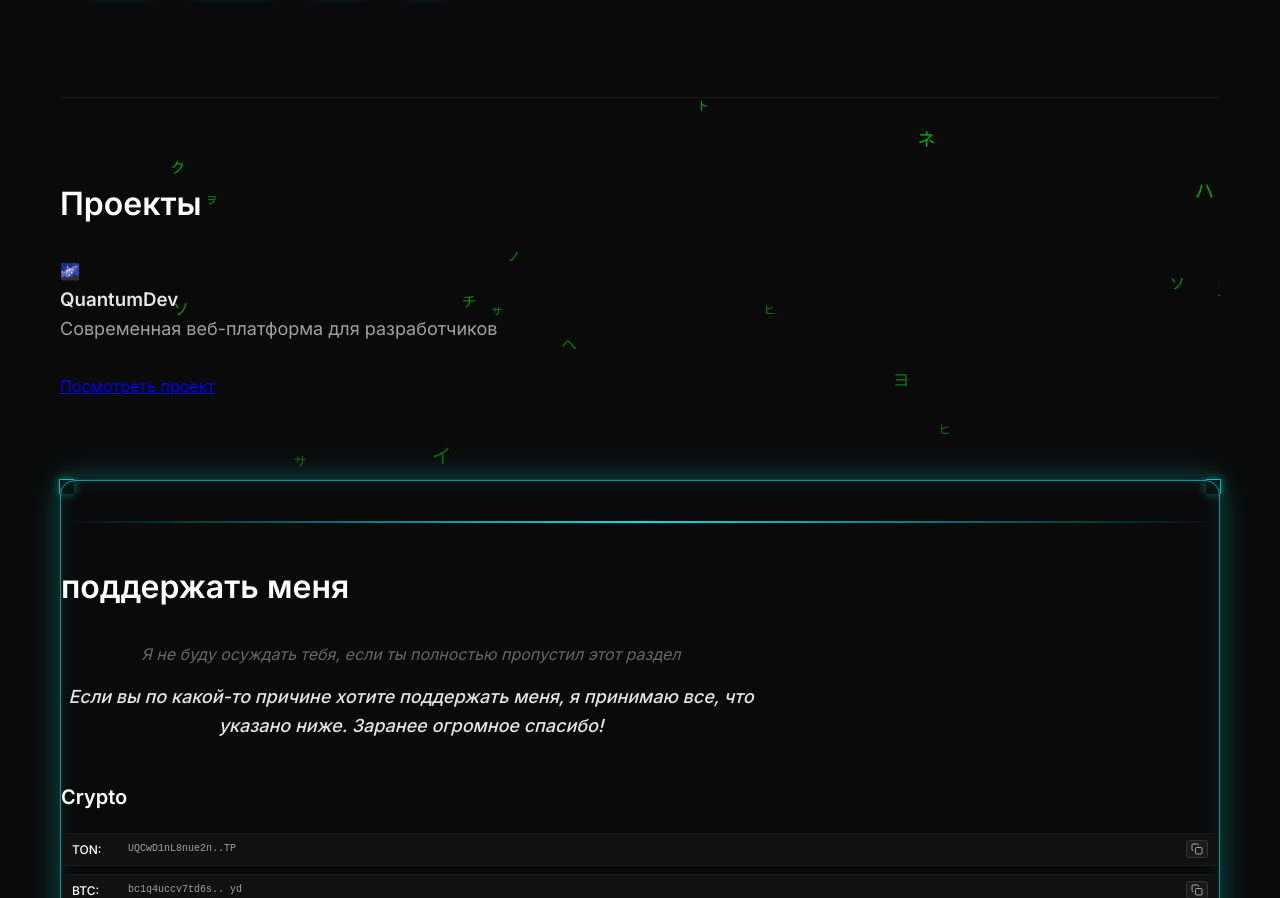
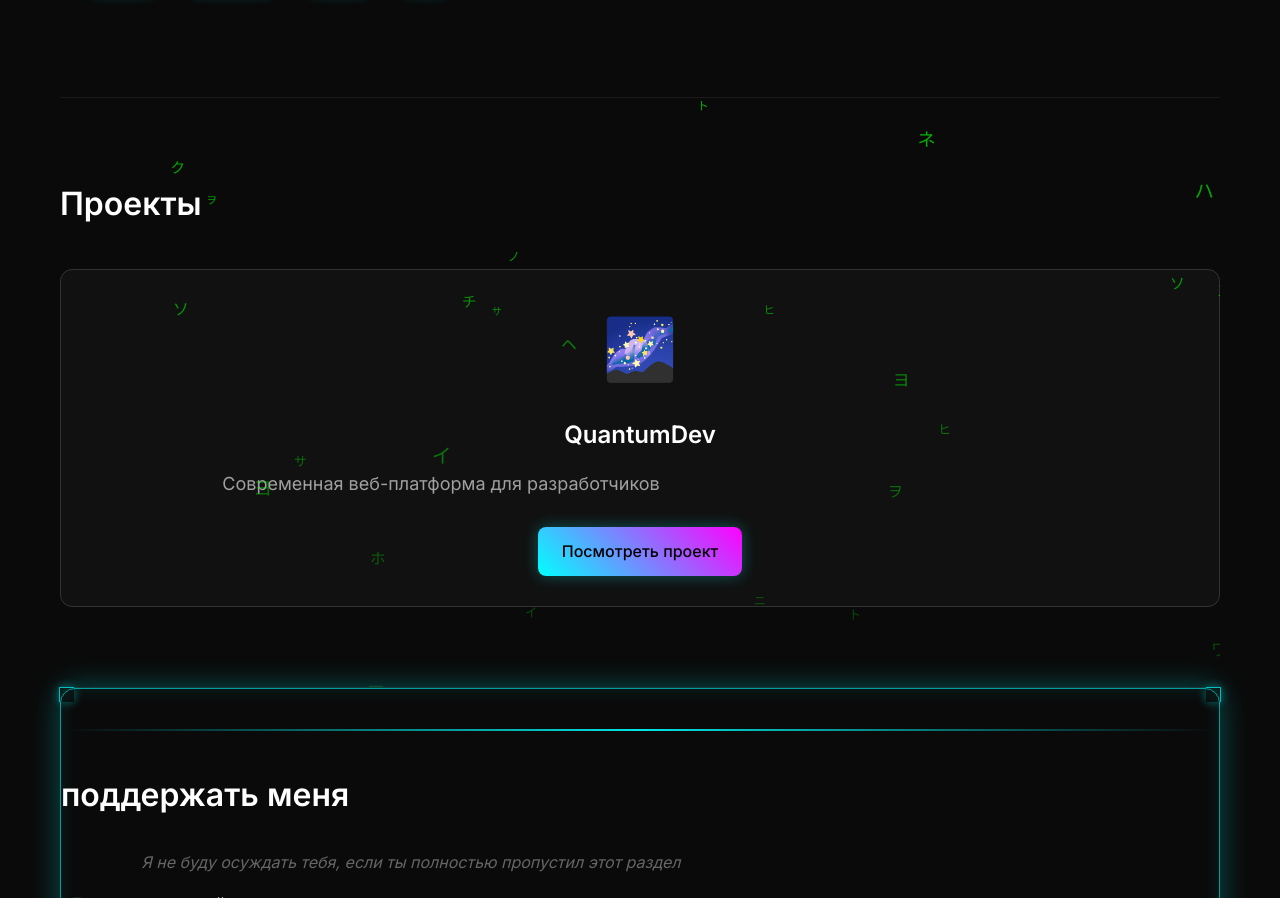
Before and after one commit to wenlixxq1/lovly.ru, a website: page index.html in a window 1280 px wide. Shown: the part 1830-2728 px from the top of the page. Drawn offline with nearby package versions, Linux system fonts and the light colour scheme; no server answers; animation ran at ten frames a second.

Commit message:
Update style.css

```diff
--- a/style.css
+++ b/style.css
@@ -530,30 +530,67 @@ body {
     border-color: #1a1a1a transparent transparent transparent;
 }
 
-/* Soon Section */
-.soon-container {
-    display: flex;
-    flex-direction: column;
-    align-items: center;
-    justify-content: center;
-    min-height: 300px;
-    text-align: center;
+/* Projects Section */
+.projects-grid {
+    display: grid;
+    grid-template-columns: repeat(auto-fit, minmax(300px, 1fr));
+    gap: 30px;
+    margin-top: 40px;
 }
 
-.soon-icon {
-    font-size: 120px;
-    margin-bottom: 30px;
-    opacity: 0.7;
+.project-card {
+    background: #111;
+    border: 1px solid #333;
+    border-radius: 12px;
+    padding: 30px;
+    text-align: center;
+    transition: all 0.3s ease;
+    position: relative;
+    overflow: hidden;
 }
 
-.soon-text {
-    font-size: 48px;
-    font-weight: 600;
-    color: #666;
-    letter-spacing: 4px;
+.project-card:hover {
+    transform: translateY(-5px);
+    border-color: #00ffff;
+    box-shadow: 0 10px 30px rgba(0, 255, 255, 0.2);
 }
 
+.project-icon {
+    font-size: 60px;
+    margin-bottom: 20px;
+    display: block;
+}
 
+.project-title {
+    color: #fff;
+    font-size: 24px;
+    font-weight: 600;
+    margin-bottom: 15px;
+}
+
+.project-description {
+    color: #a0a0a0;
+    font-size: 16px;
+    margin-bottom: 25px;
+    line-height: 1.5;
+}
+
+.project-link {
+    display: inline-block;
+    background: linear-gradient(45deg, #00ffff, #ff00ff);
+    color: #000;
+    text-decoration: none;
+    padding: 12px 24px;
+    border-radius: 8px;
+    font-weight: 500;
+    transition: all 0.3s ease;
+    box-shadow: 0 0 15px rgba(0, 255, 255, 0.3);
+}
+
+.project-link:hover {
+    transform: translateY(-2px);
+    box-shadow: 0 0 25px rgba(0, 255, 255, 0.5);
+}
 
 /* Donate Section */
 .donate-intro {
@@ -747,14 +784,24 @@ body {
         padding: 60px 0;
     }
 
-    .soon-icon {
-        font-size: 80px;
+        .projects-grid {
+        grid-template-columns: 1fr;
     }
 
-    .soon-text {
-        font-size: 32px;
-        letter-spacing: 2px;
+    .project-card {
+        padding: 20px;
     }
+
+    .project-icon {
+        font-size: 50px;
+    }
+
+    .project-title {
+        font-size: 20px;
+    }
+
+    .project-description {
+        font-size: 14px;
 
     .contact-links {
         flex-direction: column;
@@ -797,6 +844,13 @@ body {
     .admin-toggle {
         bottom: 20px;
         left: 20px;
+    }
+}
+
+
+    .project-link {
+        width: 100%;
+        text-align: center;
     }
 }
 
@@ -1249,29 +1303,16 @@ body {
     100% { transform: translateY(400px); opacity: 0; }
 }
 
-/* Morphing Shapes */
-.soon-icon {
-    font-size: 120px;
-    margin-bottom: 30px;
-    opacity: 0.7;
-    animation: morph-shape 4s ease-in-out infinite;
+/* Project Icon Animation */
+.project-icon {
+    animation: float-icon 3s ease-in-out infinite;
 }
 
-@keyframes morph-shape {
+@keyframes float-icon {
     0%, 100% {
-        transform: scale(1) rotate(0deg);
-        border-radius: 50%;
-    }
-    25% {
-        transform: scale(1.1) rotate(90deg);
-        border-radius: 20%;
+        transform: translateY(0px);
     }
     50% {
-        transform: scale(0.9) rotate(180deg);
-        border-radius: 0%;
-    }
-    75% {
-        transform: scale(1.05) rotate(270deg);
-        border-radius: 30%;
+        transform: translateY(-10px);
     }
 }
```
